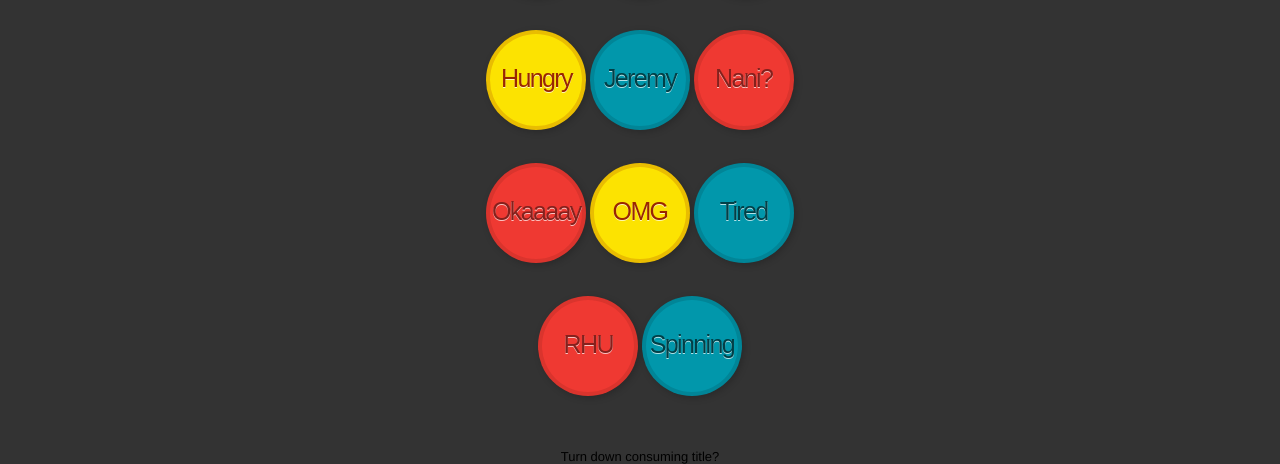
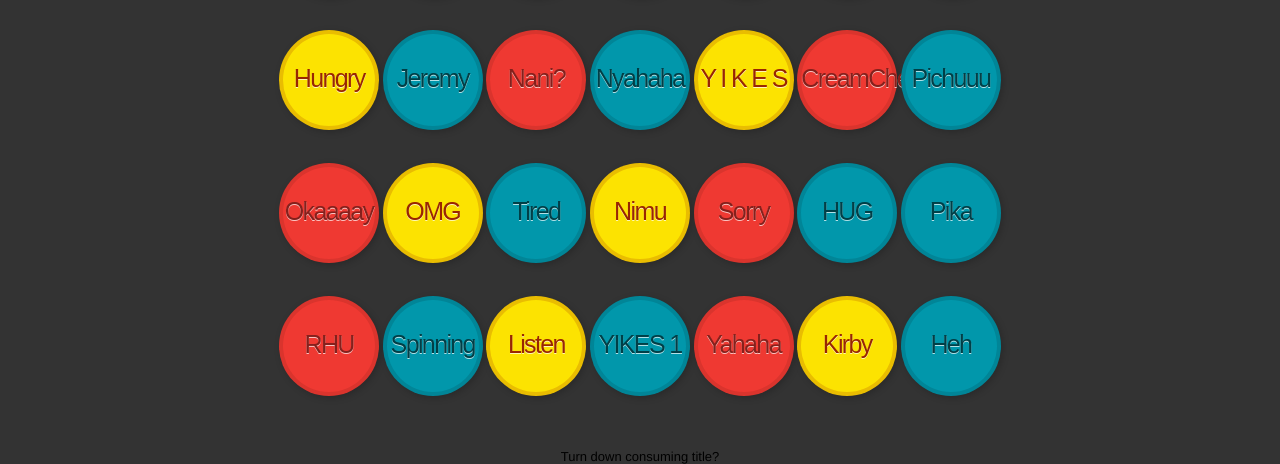
Before and after one commit to LCSP/LiliPichuSoundBoard, a plain HTML site: page index.html in a window 1280 px wide. Shown: the part 413-877 px from the top of the page. Drawn offline with nearby package versions, Linux system fonts and the light colour scheme; a web font is replaced by a local one.

Commit message:
Update index.html

```diff
--- a/index.html
+++ b/index.html
@@ -23,25 +23,41 @@
   <li id="albert"><a  class="round green">Albert<span class="round">Ups, Albert is in problems</span></a></li>
   <li id="blup"><a  class="round red">Blup<span class="round">Blup Blup Blup Blup Blup Blup Blup Blup Blup</span></a></li>
 	<li id="fed"><a  class="round yellow">Fed~<span class="round">Feeed~~~~</span></a></li>
-</ul>
+	<li id="honestly"><a  class="round red">Honestly<span class="round">Scarra harem?</span></a></li>
+	<li id="berry"><a  class="round green">Berry<span class="round">Jerry Berry (just janet can call him that tho)</span></a></li>
+	<li id="pic"><a  class="round yellow">Photo<span class="round">This is the Photograpy Area</span></a></li>
+	<li id="ah"><a  class="round red">Ahhh<span class="round">????????</span></a></li>
+	</ul>
 
 <ul>
   <li id="hungry"><a  class="round yellow">Hungry<span class="round">Hungry Lily</span></a></li>
   <li id="jaime"><a  class="round green">Jeremy<span class="round">Actually Toast</span></a></li>
 	<li id="nani"><a  class="round red">Nani?<span class="round">NANI!?</span></a></li>
-</ul>
+	<li id="evilha"><a  class="round green">Nyahaha<span class="round">monkaS</span></a></li>
+	<li id="yikes2"><a  class="round yellow">Y I K E S<span class="round">another yikes</span></a></li>
+	<li id="cream"><a  class="round red">CreamCheese?<span class="round">Cream CHeese????</span></a></li>
+	<li id="Pichu"><a  class="round green">Pichuuu<span class="round">Pichuuu?</span></a></li>
+	</ul>
 
 <ul>
   <li id="okay"><a  class="round red">Okaaaay<span class="round">What!?</span></a></li>
   <li id="omg"><a  class="round yellow">OMG<span class="round">oh cmon</span></a></li>
 	<li id="tired"><a  class="round green">Tired<span class="round">LilyTiredChu</span></a></li>
-</ul>
+	<li id="munimuni"><a  class="round yellow">Nimu<span class="round">nimunimunimuni</span></a></li>
+	<li id="meanit"><a  class="round red">Sorry<span class="round">I didn't mean it</span></a></li>
+	<li id="hug"><a  class="round green">HUG<span class="round">Lily needs them to live</span></a></li>
+	<li id="Pikachu"><a  class="round green">Pika<span class="round">Pika...Pikachuuuu</span></a></li>
+	</ul>
 
 <ul>
   <li id="scream"><a  class="round red">RHU<span class="round">Guess i don't need ears</span></a></li>
 <li id="spin"><a  class="round green">Spinning<span class="round">New chair, new life</span></a></li>
-
-</ul>
+ <li id="listen"><a  class="round yellow">Listen<span class="round">Listen buddy...</span></a></li>
+ <li id="yikes1"><a  class="round green">YIKES 1<span class="round">YIKES from me dawg...</span></a></li>
+<li id="norha"><a  class="round red">Yahaha<span class="round">???????????</span></a></li>
+	<li id="kirby"><a  class="round yellow">Kirby<span class="round">Kirby Hill</span></a></li>
+	<li id="heh"><a  class="round green">Heh<span class="round">Heh, Disguised Toast</span></a></li>
+	</ul>
 </div>
 <div id="btn_off" style="position:relative;top:100px;z-index: 10;"><a>Turn down consuming title?</a></div>
 
```
